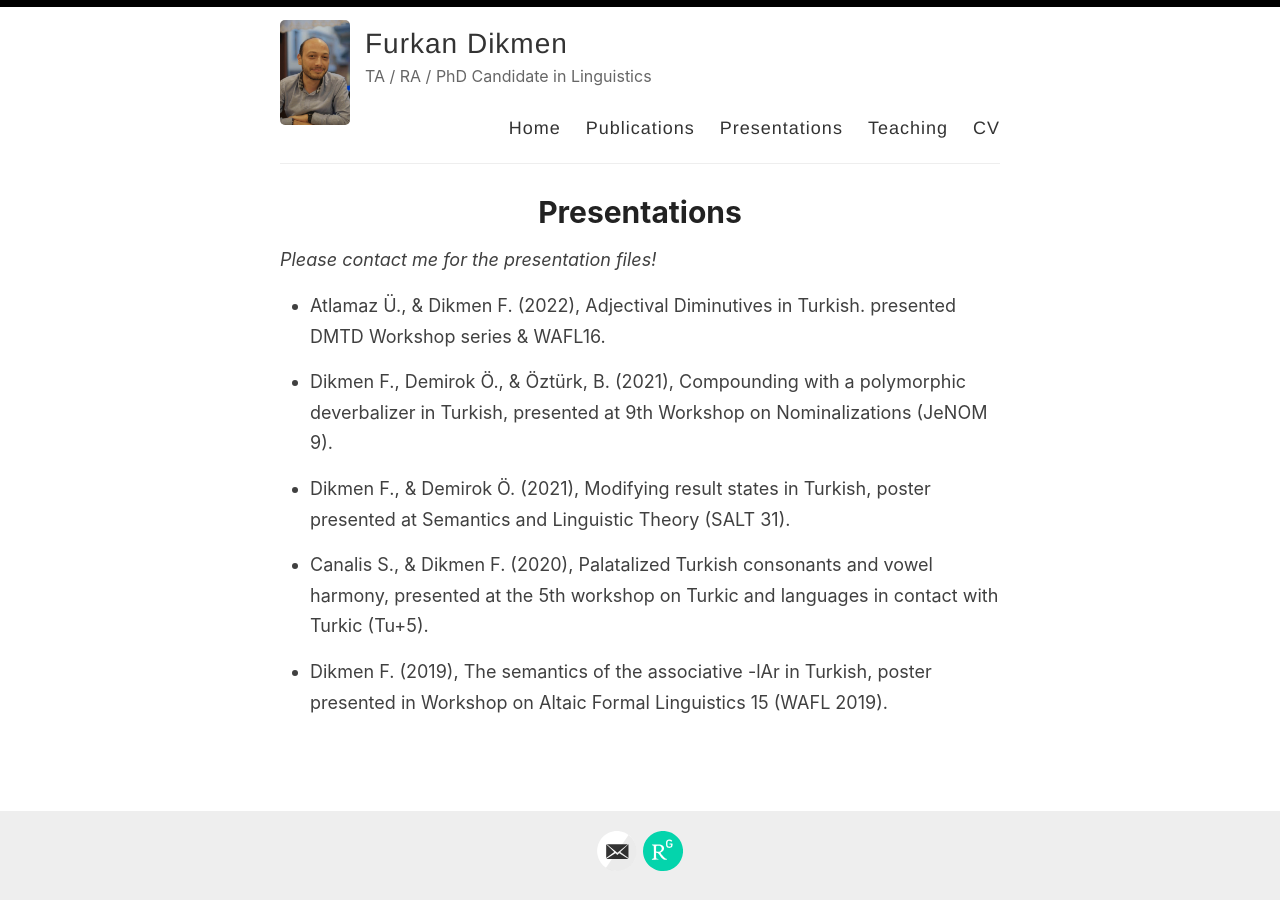
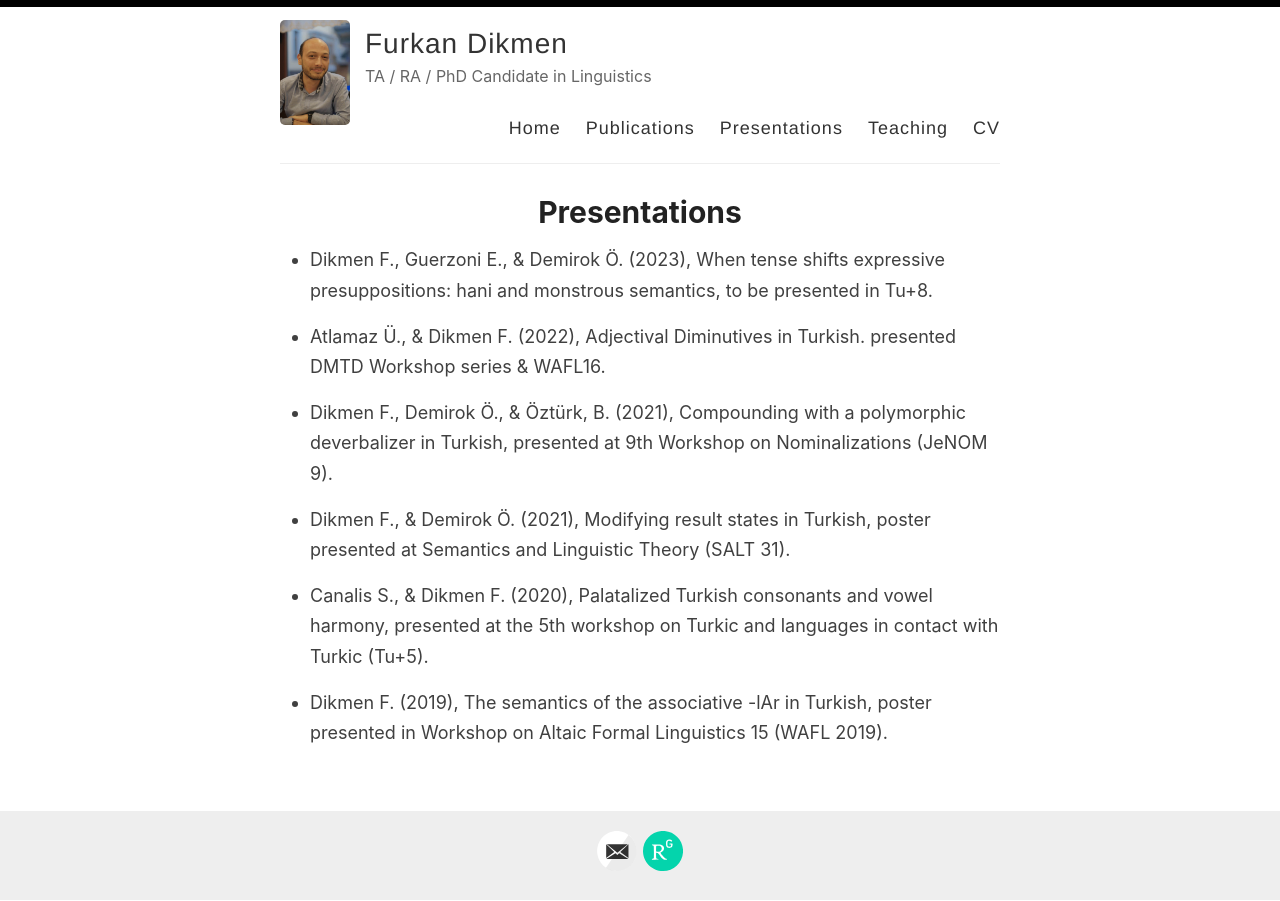
Before and after one commit to furkandikmen/furkandikmen.github.io, a Jekyll site: the page built from _pages/presentations.md, in a window 1280 px wide. Built offline with Jekyll 4.4.1, drawn with Linux system fonts in a browser that asks for light colours.

Commit message:
Update presentations.md

```diff
--- a/_pages/presentations.md
+++ b/_pages/presentations.md
@@ -4,7 +4,7 @@ title: Presentations
 permalink: /presentations/
 ---
 
-_Please contact me for the presentation files!_
+- Dikmen F., Guerzoni E., & Demirok Ö. (2023), When tense shifts expressive presuppositions: hani and monstrous semantics, to be presented in Tu+8.
 
 - Atlamaz Ü., & Dikmen F. (2022), Adjectival Diminutives in Turkish. presented DMTD Workshop series & WAFL16.
 
```
